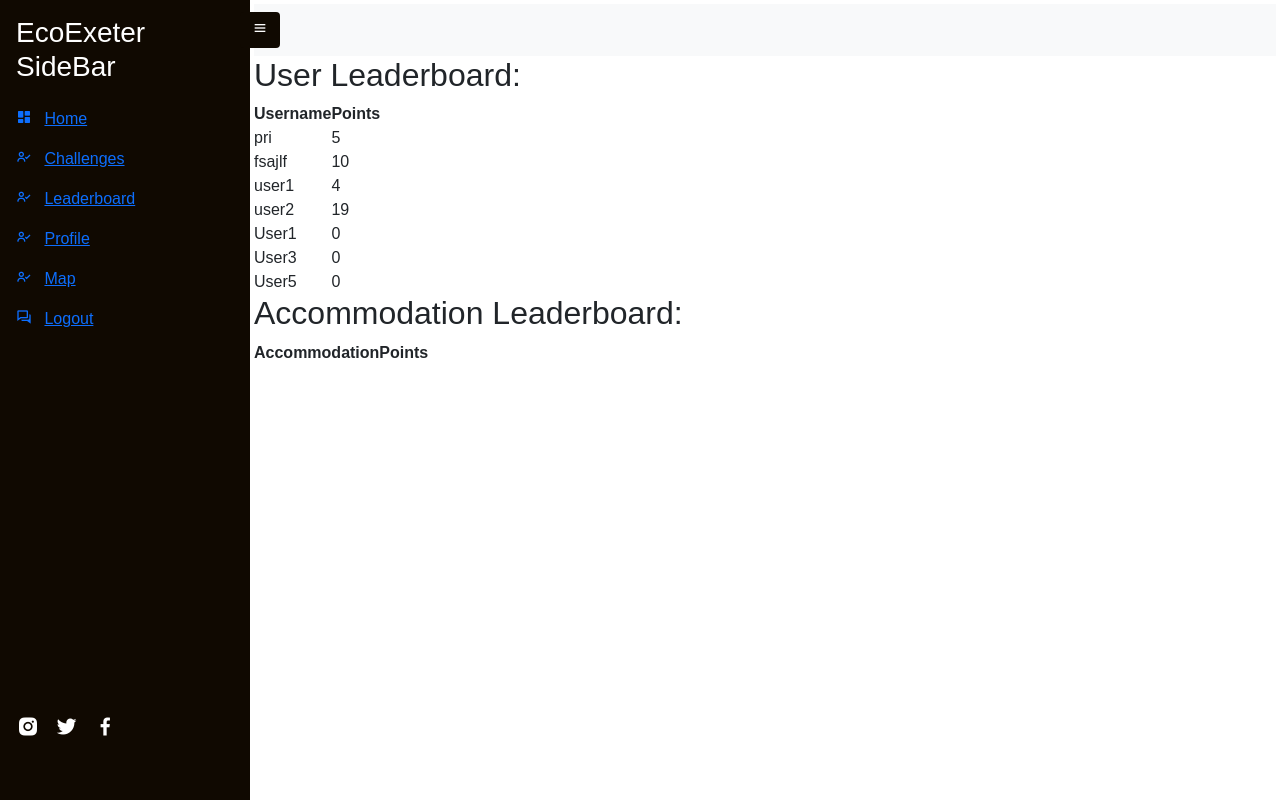
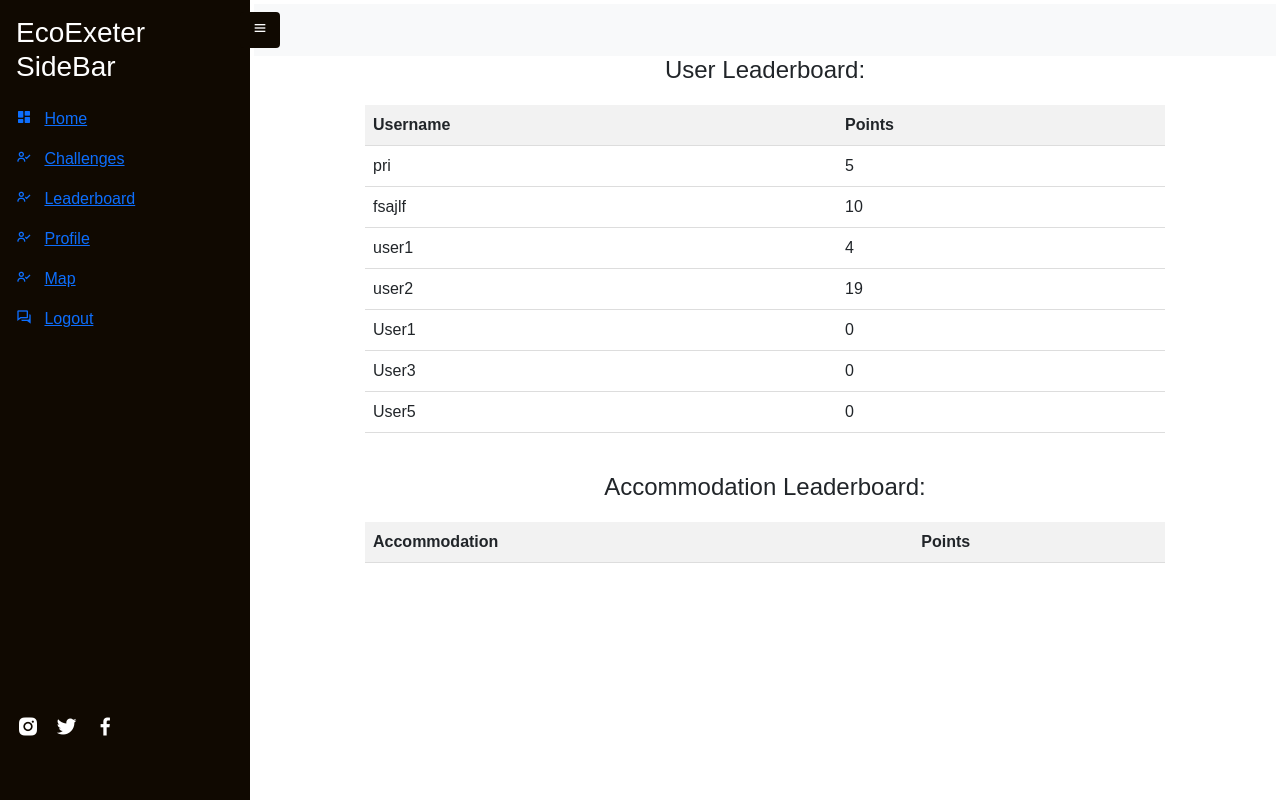
Before and after one commit to prinal07/GroupDjangoProject, a Django app: template player/templates/player/leaderboard.html in a window 1280 px wide. Run offline with Django 4.2, Linux system fonts and the light colour scheme; the template is opened without the code that fills it: values that come from a table or form of the project are taken from there, others are empty; data comes from the database, SQL or seed files in the repository; both versions use the stored data as it was after the commit.

Commit message:
Restyled leaderboard.html with nicer tables

```diff
--- /dev/null
+++ b/player/static/player/leaderboards.css
@@ -0,0 +1,46 @@
+/* CSS file for leaderboard tables */
+
+/* Style for the user leaderboard table */
+#user_leaderboard {
+    border-collapse: collapse;
+    width: 100%;
+    max-width: 800px;
+    margin: 0 auto;
+    margin-bottom: 40px;
+}
+
+#user_leaderboard th,
+#user_leaderboard td {
+    padding: 8px;
+    text-align: left;
+    border-bottom: 1px solid #ddd;
+}
+
+#user_leaderboard th {
+    background-color: #f2f2f2;
+}
+
+/* Style for the accommodation leaderboard table */
+#accommodation_leaderboard {
+    border-collapse: collapse;
+    width: 100%;
+    max-width: 800px;
+    margin: 0 auto;
+}
+
+#accommodation_leaderboard th,
+#accommodation_leaderboard td {
+    padding: 8px;
+    text-align: left;
+    border-bottom: 1px solid #ddd;
+}
+
+#accommodation_leaderboard th {
+    background-color: #f2f2f2;
+}
+
+.leaderboard-title {
+    text-align: center;
+    font-size: 24px;
+    margin-bottom: 20px;
+}
--- a/player/templates/player/leaderboard.html
+++ b/player/templates/player/leaderboard.html
@@ -6,9 +6,9 @@
     <div class=leaderboards>
         <div class=leaderboards>
 
-            <h2>User Leaderboard:</h2>
+            <h2 class="leaderboard-title">User Leaderboard:</h2>
 
-            <table>
+            <table id='user_leaderboard'>
                 <thead>
                 <tr>
                     <th>Username</th>
@@ -25,9 +25,9 @@
                 </tbody>
             </table>
 
-            <h2>Accommodation Leaderboard:</h2>
+            <h2 class='leaderboard-title'>Accommodation Leaderboard:</h2>
 
-            <table>
+            <table id='accommodation_leaderboard'>
                 <thead>
                 <tr>
                     <th>Accommodation</th>
--- a/player/templates/player/playerbase.html
+++ b/player/templates/player/playerbase.html
@@ -3,16 +3,17 @@
 <html lang="en">
 
 <head>
-  <meta charset="UTF-8" />
-  <meta name="viewport" content="width=device-width, initial-scale=1.0" />
+    <meta charset="UTF-8"/>
+    <meta name="viewport" content="width=device-width, initial-scale=1.0"/>
     <title>EcoExeter</title>
     <!-- bootstrap 5 css -->
-  <link href="https://cdn.jsdelivr.net/npm/bootstrap@5.0.0-beta2/dist/css/bootstrap.min.css" rel="stylesheet" integrity="sha384-BmbxuPwQa2lc/FVzBcNJ7UAyJxM6wuqIj61tLrc4wSX0szH/Ev+nYRRuWlolflfl" crossorigin="anonymous" />
+    <link href="https://cdn.jsdelivr.net/npm/bootstrap@5.0.0-beta2/dist/css/bootstrap.min.css" rel="stylesheet"
+          integrity="sha384-BmbxuPwQa2lc/FVzBcNJ7UAyJxM6wuqIj61tLrc4wSX0szH/Ev+nYRRuWlolflfl" crossorigin="anonymous"/>
     <!-- BOX ICONS CSS-->
-  <link href="https://cdn.jsdelivr.net/npm/boxicons@2.0.5/css/boxicons.min.css" rel="stylesheet" />
+    <link href="https://cdn.jsdelivr.net/npm/boxicons@2.0.5/css/boxicons.min.css" rel="stylesheet"/>
     <!-- custom css -->
-  <link rel="stylesheet" href="{% static 'player/player.css' %}" />
-
+    <link rel="stylesheet" href="{% static 'player/player.css' %}"/>
+    <link rel="stylesheet" href="{% static 'player/leaderboards.css' %}">
 
 
 </head>
```
Also changed, not shown: player/templates/player/overview.html (+5 -4 lines), db.sqlite3. Lines whose indentation alone changed are shown as unchanged.
